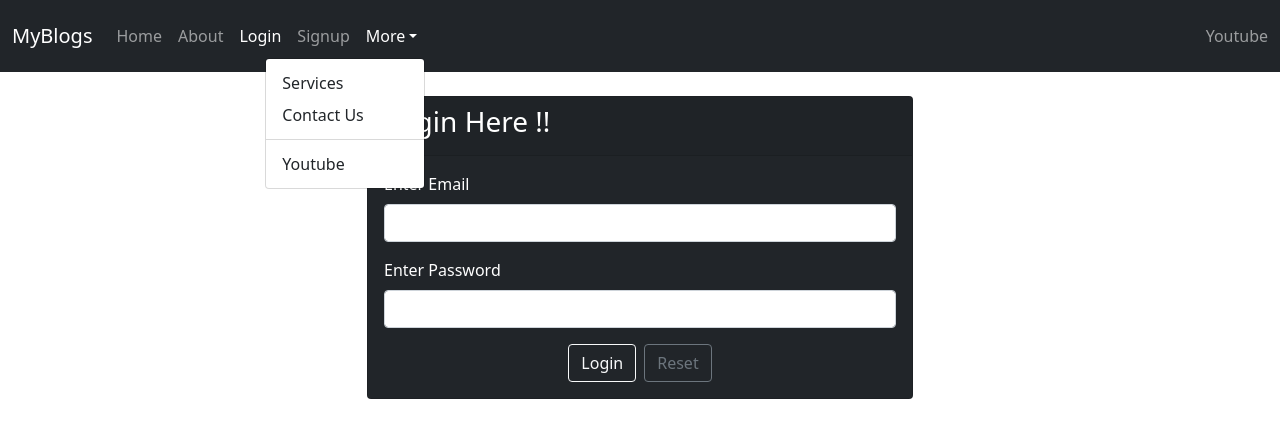
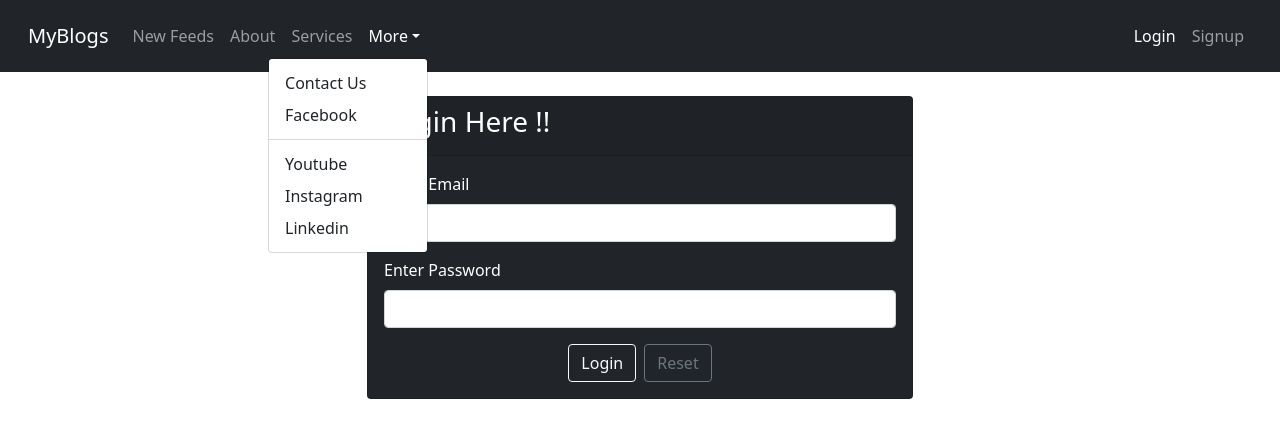
Before and after one commit to DavidMukhiya/blog-application, a React (Create React App) app in the folder blog-application-frontend/: page /login in a window 1280 px wide. Both pictures are taken after a click on the link "More". Shown: the top 438 px of the page. Built offline with nearby package versions, Linux system fonts and the light colour scheme; the HTML template or start-up script is replaced by a standard one.

Commit message:
done some conditional rendering and finish login module

```diff
--- a/blog-application-frontend/src/auth/index.js
+++ b/blog-application-frontend/src/auth/index.js
@@ -19,9 +19,9 @@
 
 //get CurrentUser
 export const getCurrentUserDetail = () => {
-  if (isLoggedIn) {
+  if (isLoggedIn()) {
     return JSON.parse(localStorage.getItem("data")).user;
   } else {
-    return false;
+    return undefined;
   }
 };
--- a/blog-application-frontend/src/components/CustomNavbar.js
+++ b/blog-application-frontend/src/components/CustomNavbar.js
@@ -1,4 +1,4 @@
-import React, { useState } from 'react';
+import React, { useEffect, useState } from "react";
 import {
   Collapse,
   Navbar,
@@ -11,24 +11,45 @@
   DropdownToggle,
   DropdownMenu,
   DropdownItem,
-  NavbarText,
-} from 'reactstrap';
-import { NavLink as ReactLink} from 'react-router-dom';
+} from "reactstrap";
+import { NavLink as ReactLink, useNavigate } from "react-router-dom";
+import { doLogout, getCurrentUserDetail, isLoggedIn } from "../auth";
 
 const CustomNavbar = (props) => {
+  let navigate = useNavigate();
+
   const [isOpen, setIsOpen] = useState(false);
+  const [login, setLogin] = useState(false);
+  const [user, setUser] = useState(undefined);
+
+  useEffect(() => {
+    setLogin(isLoggedIn());
+    setUser(getCurrentUserDetail());
+  }, [login]);
+
+  const logout = () => {
+    doLogout(() => {
+      //logged out
+      setLogin(false);
+      navigate("/");
+    });
+  };
 
   const toggle = () => setIsOpen(!isOpen);
 
   return (
     <div>
-      <Navbar color="dark" dark expand="md" className="py-3">
-        <NavbarBrand tag={ReactLink} to="/">MyBlogs</NavbarBrand>
+      <Navbar color="dark" dark expand="md" className="py-3 px-3">
+        <NavbarBrand tag={ReactLink} to="/">
+          MyBlogs
+        </NavbarBrand>
         <NavbarToggler onClick={toggle} />
         <Collapse isOpen={isOpen} navbar>
-          <Nav className="mr-auto" navbar>
+          <Nav className="me-auto" navbar>
             <NavItem>
-              <NavLink tag={ReactLink} to="/">Home</NavLink>
+              <NavLink tag={ReactLink} to="/">
+                New Feeds
+              </NavLink>
             </NavItem>
             <NavItem>
               <NavLink tag={ReactLink} to="/about">
@@ -36,28 +57,57 @@
               </NavLink>
             </NavItem>
             <NavItem>
-              <NavLink tag={ReactLink} to="/login">
-                Login
-              </NavLink>
-            </NavItem>
-            <NavItem>
-              <NavLink tag={ReactLink} to="/signup">
-                Signup
+              <NavLink tag={ReactLink} to="/services">
+                Services
               </NavLink>
             </NavItem>
             <UncontrolledDropdown nav inNavbar>
-              <DropdownToggle nav caret >
+              <DropdownToggle nav caret>
                 More
               </DropdownToggle>
               <DropdownMenu right>
-                <DropdownItem tag={ReactLink} to='/services'>Services</DropdownItem>
-                <DropdownItem tag={ReactLink} to='/contactus'>Contact Us</DropdownItem>
+                <DropdownItem tag={ReactLink} to="/contactus">
+                  Contact Us
+                </DropdownItem>
+                <DropdownItem>Facebook</DropdownItem>
                 <DropdownItem divider />
                 <DropdownItem>Youtube</DropdownItem>
+                <DropdownItem>Instagram</DropdownItem>
+                <DropdownItem>Linkedin</DropdownItem>
               </DropdownMenu>
             </UncontrolledDropdown>
           </Nav>
-          <NavbarText className="ms-auto">Youtube</NavbarText>
+          <Nav navbar>
+            {login && (
+              <>
+                <NavItem >
+                  <NavLink tag={ReactLink}  to="/user/profile-info">Profile Info</NavLink>
+                </NavItem>
+
+                <NavItem>
+                  <NavLink  tag={ReactLink}  to="/user/dashboard">{user.email}</NavLink>
+                </NavItem>
+
+                <NavItem>
+                  <NavLink onClick={logout}>Logout</NavLink>
+                </NavItem>
+              </>
+            )}
+            {!login && (
+              <>
+                <NavItem>
+                  <NavLink tag={ReactLink} to="/login">
+                    Login
+                  </NavLink>
+                </NavItem>
+                <NavItem>
+                  <NavLink tag={ReactLink} to="/signup">
+                    Signup
+                  </NavLink>
+                </NavItem>
+              </>
+            )}
+          </Nav>
         </Collapse>
       </Navbar>
     </div>
--- a/blog-application-frontend/src/pages/Login.js
+++ b/blog-application-frontend/src/pages/Login.js
@@ -1,4 +1,5 @@
 import React, { useState } from "react";
+import { useNavigate } from "react-router-dom";
 import { toast } from "react-toastify";
 import {
   Container,
@@ -17,6 +18,9 @@
 import { loginUser } from "../services/user-service";
 
 const Login = () => {
+
+  const navigate = useNavigate()
+
   const [loginDetail, setLoginDetail] = useState({
     username: "",
     password: "",
@@ -52,6 +56,7 @@
         //save the data to localstorage
         doLogin(data, ()=>{
           console.log("Login detail is save to local storage")
+          navigate("/user/dashboard")
           //redirect to user dashboard page
         })
 
```
